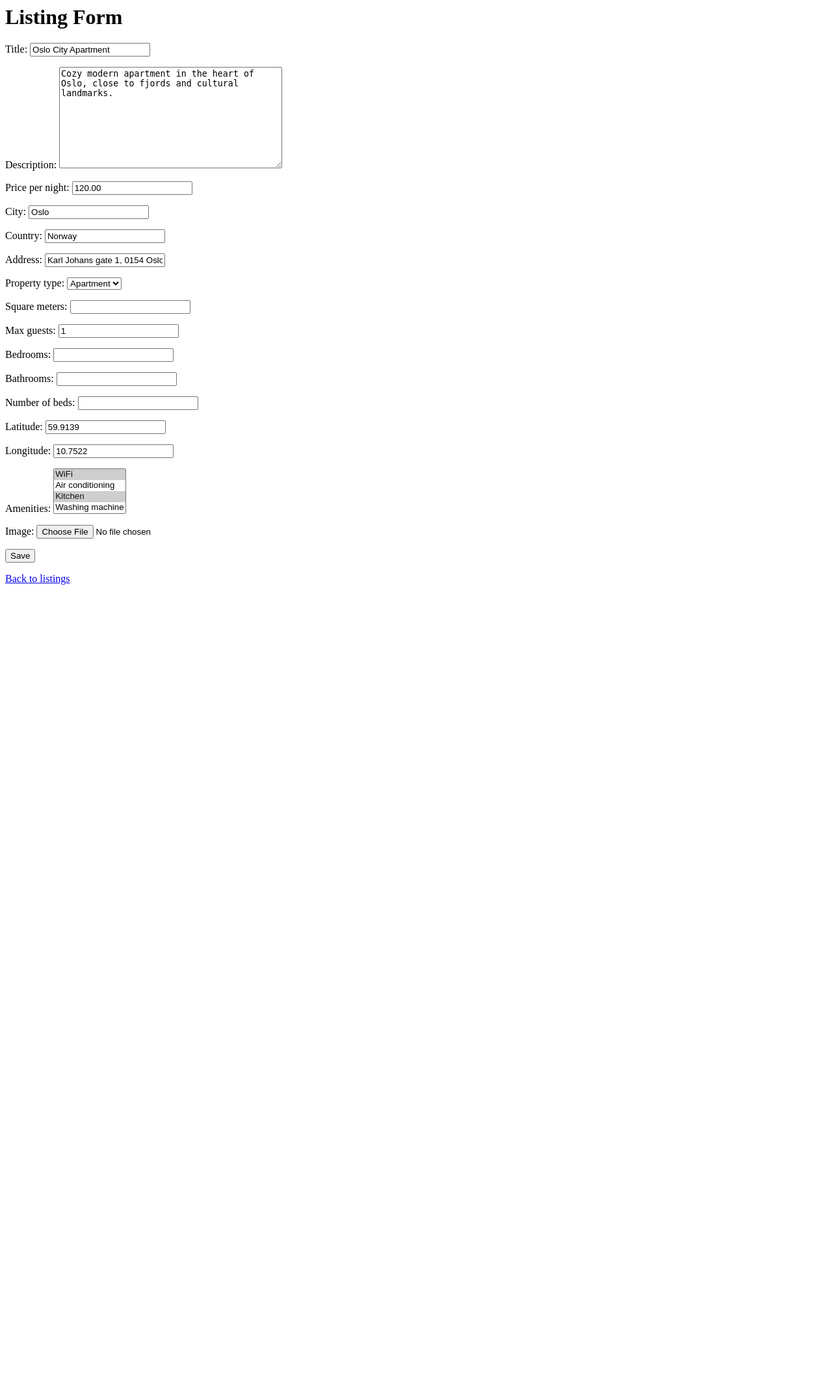
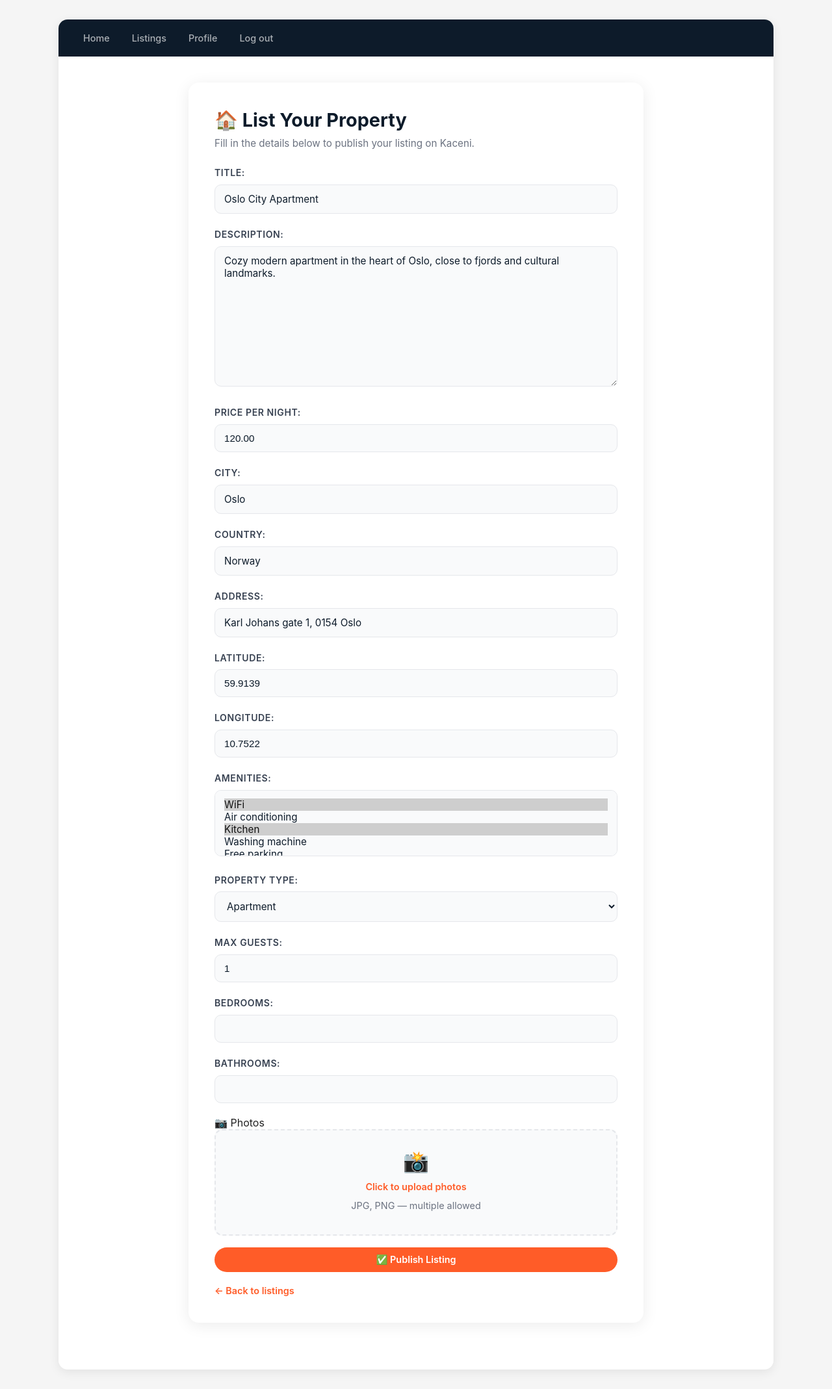
Before and after one commit to Joakim-Pham/Web-application-development-Group-assignment, a Django app: page /listings/1/edit/ in a window 1280 px wide. Shown: the whole page at 65% size. Before the commit the page ends 900 px from the top, so only its background shows below. Run offline with Django 5.2, Linux system fonts and the light colour scheme; a user stored in the database is signed in; data comes from the database, SQL or seed files in the repository.

Commit message:
made some changes to the listing form and listing detail page. I added a new field to the listing form for the number of bedrooms and updated the listing detail page to display this information. I also made some styling changes to the CSS file to improve the appearance of the listing form and detail page.

```diff
--- a/listings/forms.py
+++ b/listings/forms.py
@@ -8,27 +8,9 @@ class RegisterForm(UserCreationForm):
         fields = ['username', 'email', 'role', 'phone', 'password1', 'password2']
 
 class ListingForm(forms.ModelForm):
-    image = forms.ImageField(required=False)
-
     class Meta:
         model = Listing
-        fields = [
-            'title',
-            'description',
-            'price_per_night',
-            'city',
-            'country',
-            'address',
-            'property_type',
-            'square_meters',
-            'max_guests',
-            'bedrooms',
-            'bathrooms',
-            'number_of_beds',
-            'latitude',
-            'longitude',
-            'amenities',
-]
+        fields = ['title', 'description', 'price_per_night', 'city', 'country', 'address', 'latitude', 'longitude', 'amenities', 'property_type', 'max_guests', 'bedrooms', 'bathrooms']
 
 
 class BookingForm(forms.ModelForm):
--- a/listings/static/css/style.css
+++ b/listings/static/css/style.css
@@ -193,6 +193,115 @@ tr:hover td { background: #fafafa; }
 .reason-icon { font-size: 1.4rem; }
 .reason p { font-size: 0.85rem; margin: 4px 0 0; }
 
+/* Listing Form */
+.form-wrapper {
+    max-width: 700px;
+    margin: 40px auto;
+    background: white;
+    border-radius: 16px;
+    box-shadow: 0 4px 24px rgba(0,0,0,0.08);
+    padding: 40px;
+}
+
+.form-title {
+    font-size: 1.8rem;
+    font-weight: 700;
+    color: #0D1B2A;
+    margin-bottom: 6px;
+}
+
+.form-subtitle {
+    color: #6B7280;
+    margin-bottom: 32px;
+    font-size: 0.95rem;
+}
+
+.form-wrapper p label {
+    display: block;
+    font-weight: 600;
+    font-size: 0.88rem;
+    color: #374151;
+    margin-bottom: 6px;
+    text-transform: uppercase;
+    letter-spacing: 0.04em;
+}
+
+.form-wrapper p input,
+.form-wrapper p textarea,
+.form-wrapper p select {
+    width: 100%;
+    padding: 12px 14px;
+    border: 1.5px solid #E5E7EB;
+    border-radius: 10px;
+    font-size: 0.95rem;
+    color: #0D1B2A;
+    background: #F9FAFB;
+    box-sizing: border-box;
+    transition: border-color 0.2s;
+}
+
+.form-wrapper p input:focus,
+.form-wrapper p textarea:focus,
+.form-wrapper p select:focus {
+    outline: none;
+    border-color: #FF5C28;
+    background: white;
+}
+
+.form-wrapper p { margin-bottom: 20px; }
+
+.photo-upload {
+    border: 2px dashed #E5E7EB;
+    border-radius: 12px;
+    padding: 28px;
+    text-align: center;
+    background: #F9FAFB;
+    cursor: pointer;
+    transition: border-color 0.2s;
+}
+
+.photo-upload:hover { border-color: #FF5C28; }
+
+.photo-upload input { display: none; }
+
+.photo-upload-label { cursor: pointer; display: block; }
+
+.photo-icon { font-size: 2rem; margin-bottom: 8px; }
+
+.photo-upload p { color: #6B7280; font-size: 0.9rem; margin: 4px 0; }
+
+.photo-upload span { color: #FF5C28; font-weight: 600; }
+
+.photo-preview {
+    display: flex;
+    flex-wrap: wrap;
+    gap: 10px;
+    margin-top: 12px;
+}
+
+.photo-preview img {
+    width: 100px;
+    height: 80px;
+    object-fit: cover;
+    border-radius: 8px;
+    border: 2px solid #E5E7EB;
+}
+
+.submit-btn {
+    width: 100%;
+    padding: 14px;
+    background: #FF5C28;
+    color: white;
+    border: none;
+    border-radius: 10px;
+    font-size: 1rem;
+    font-weight: 700;
+    cursor: pointer;
+    transition: background 0.2s;
+    margin-top: 8px;
+}
+
+.submit-btn:hover { background: #e04d1f; }
 
 @media (max-width: 768px) {
     .navbar a span { display: none; }
--- a/listings/templates/listings/listing_form.html
+++ b/listings/templates/listings/listing_form.html
@@ -1,9 +1,48 @@
-<h1>Listing Form</h1>
+{% extends "listings/base.html" %}
 
-<form method="post" enctype="multipart/form-data">
-    {% csrf_token %}
-    {{ form.as_p }}
-    <button type="submit">Save</button>
-</form>
+{% block title %}Create Listing{% endblock %}
 
-<a href="{% url 'listing_list' %}">Back to listings</a>
+{% block content %}
+<div class="form-wrapper">
+    <h1 class="form-title">🏠 List Your Property</h1>
+    <p class="form-subtitle">Fill in the details below to publish your listing on Kaceni.</p>
+
+    <form method="POST" enctype="multipart/form-data">
+        {% csrf_token %}
+        {{ form.as_p }}
+
+        <div>
+            <label>📷 Photos</label>
+            <div class="photo-upload" onclick="document.getElementById('photo-input').click()">
+                <label class="photo-upload-label">
+                    <div class="photo-icon">📸</div>
+                    <p><span>Click to upload photos</span></p>
+                    <p>JPG, PNG — multiple allowed</p>
+                </label>
+                <input type="file" id="photo-input" name="images" multiple accept="image/*" onchange="previewPhotos(this)">
+            </div>
+            <div id="photo-preview" class="photo-preview"></div>
+        </div>
+
+        <button type="submit" class="submit-btn">✅ Publish Listing</button>
+    </form>
+
+    <a href="{% url 'listing_list' %}" class="back-link">← Back to listings</a>
+</div>
+
+<script>
+    function previewPhotos(input) {
+        const preview = document.getElementById('photo-preview');
+        preview.innerHTML = '';
+        Array.from(input.files).forEach(file => {
+            const reader = new FileReader();
+            reader.onload = e => {
+                const img = document.createElement('img');
+                img.src = e.target.result;
+                preview.appendChild(img);
+            };
+            reader.readAsDataURL(file);
+        });
+    }
+</script>
+{% endblock %}
--- a/listings/views.py
+++ b/listings/views.py
@@ -1,10 +1,8 @@
 from django.shortcuts import render, get_object_or_404, redirect
-from .models import Listing, Amenity, Booking, Review, User
+from .models import Listing, Amenity, Booking, Review, User, ListingImage
 from .forms import ListingForm, BookingForm, RegisterForm
 from django.contrib.auth import login, logout, authenticate
 from django.contrib.auth.decorators import login_required
-from .models import Listing, Amenity, Booking, Review, ListingImage
-from .forms import ListingForm, BookingForm
 from decimal import Decimal
 
 def register(request):
@@ -46,35 +44,18 @@ def profile(request, user_id):
         "host_bookings": host_bookings,
     })
 
-@login_required
-def booking_create(request):
-    if request.method == "POST":
-        form = BookingForm(request.POST)
-        if form.is_valid():
-            form.save()
-            return redirect("booking_list")
-    else:
-        form = BookingForm()
-    return render(request, "listings/booking_form.html", {"form": form})
-
 def home(request):
     listings = Listing.objects.order_by('-created_at')
     return render(request, "listings/home.html", {"listings": listings})
 
-@login_required
 def listing_list(request):
     listings = Listing.objects.order_by('-created_at')
-
     location = request.GET.get('location')
-    check_in = request.GET.get('check_in')
-    check_out = request.GET.get('check_out')
     guests = request.GET.get('guests')
-
     if location:
         listings = listings.filter(city__icontains=location) | listings.filter(country__icontains=location)
     if guests:
         listings = listings.filter(max_guests__gte=guests)
-
     return render(request, "listings/listing_list.html", {"listings": listings})
 
 def listing_detail(request, listing_id):
@@ -82,7 +63,6 @@ def listing_detail(request, listing_id):
     amenities = listing.amenities.all()
     reviews = Review.objects.filter(booking__listing=listing)
     booked_dates = Booking.objects.filter(listing=listing).values_list('check_in', 'check_out')
-
     booking_form = BookingForm()
     if request.method == 'POST':
         if not request.user.is_authenticated:
@@ -96,7 +76,6 @@ def listing_detail(request, listing_id):
             booking.total_price = nights * listing.price_per_night
             booking.save()
             return redirect('profile', user_id=request.user.id)
-
     return render(request, "listings/listing_detail.html", {
         "listing": listing,
         "amenities": amenities,
@@ -105,20 +84,21 @@ def listing_detail(request, listing_id):
         "booking_form": booking_form,
     })
 
+@login_required
 def listing_create(request):
     if request.method == "POST":
         form = ListingForm(request.POST, request.FILES)
         if form.is_valid():
-            listing = form.save()
-
-            image_file = form.cleaned_data.get("image")
-            if image_file:
-                ListingImage.objects.create(listing=listing, image=image_file)
-
+            listing = form.save(commit=False)
+            listing.host = request.user
+            listing.save()
+            form.save_m2m()
+            images = request.FILES.getlist('images')
+            for image in images:
+                ListingImage.objects.create(listing=listing, image=image)
             return redirect("listing_list")
     else:
         form = ListingForm()
-
     return render(request, "listings/listing_form.html", {"form": form})
 
 @login_required
@@ -128,15 +108,12 @@ def listing_update(request, listing_id):
         form = ListingForm(request.POST, request.FILES, instance=listing)
         if form.is_valid():
             listing = form.save()
-
-            image_file = form.cleaned_data.get("image")
-            if image_file:
-                ListingImage.objects.create(listing=listing, image=image_file)
-
+            images = request.FILES.getlist('images')
+            for image in images:
+                ListingImage.objects.create(listing=listing, image=image)
             return redirect("listing_list")
     else:
         form = ListingForm(instance=listing)
-
     return render(request, "listings/listing_form.html", {"form": form})
 
 def listing_delete(request, listing_id):
@@ -146,59 +123,45 @@ def listing_delete(request, listing_id):
         return redirect("listing_list")
     return render(request, "listings/listing_confirm_delete.html", {"listing": listing})
 
-def amenity_list(request):
-    amenities = Amenity.objects.all()
-    return render(request, "listings/amenity_list.html", {"amenities": amenities})
-
-def booking_list(request):
-    bookings = Booking.objects.all()
-    return render(request, "listings/booking_list.html", {"bookings": bookings})
-
 @login_required
 def amenity_list(request):
     amenities = Amenity.objects.all()
     return render(request, "listings/amenity_list.html", {"amenities": amenities})
 
-
 @login_required
 def booking_list(request):
-    bookings = Booking.objects.all()
+    if request.user.is_staff:
+        bookings = Booking.objects.all()
+    else:
+        bookings = Booking.objects.filter(guest=request.user)
     return render(request, "listings/booking_list.html", {"bookings": bookings})
-
 
 @login_required
 def booking_create(request):
     listing_id = request.GET.get("listing")
-
     if request.method == "POST":
         form = BookingForm(request.POST)
         if form.is_valid():
             booking = form.save(commit=False)
             booking.guest = request.user
-
             days = (booking.check_out - booking.check_in).days
             if days < 1:
                 days = 1
-
             booking.total_price = booking.listing.price_per_night * Decimal(days)
             booking.save()
-
             return redirect("booking_list")
     else:
         initial_data = {}
         if listing_id:
             initial_data["listing"] = listing_id
         form = BookingForm(initial=initial_data)
-
     return render(request, "listings/booking_form.html", {"form": form})
-
 
 @login_required
 def review_list(request):
     reviews = Review.objects.all()
     return render(request, "listings/review_list.html", {"reviews": reviews})
 
-
 def listing_map(request):
     listings = Listing.objects.all()
     return render(request, "listings/listing_map.html", {"listings": listings})
```
Also changed, not shown: listings/templates/listings/listing_detail.html (+15 -0 lines).
